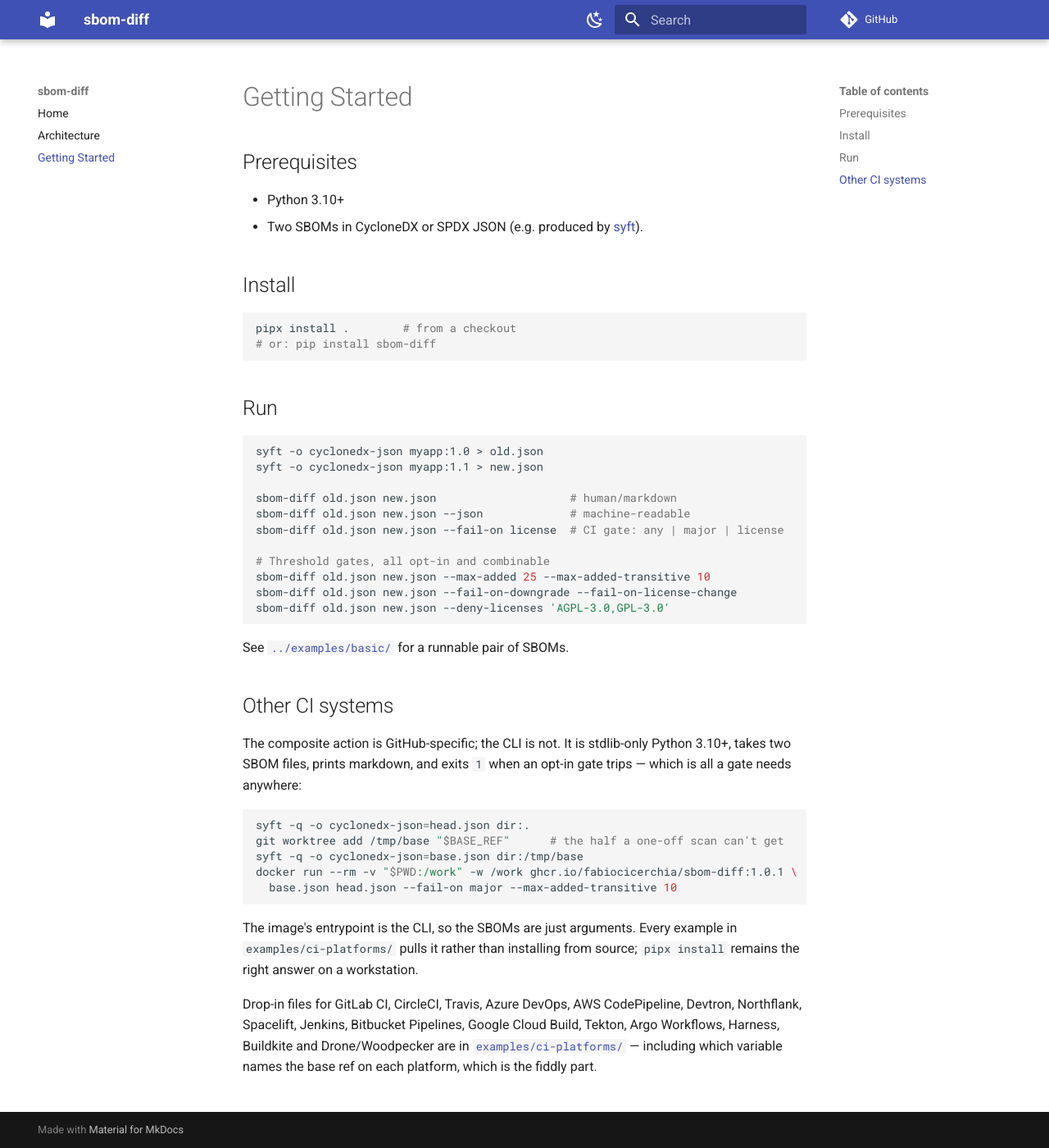
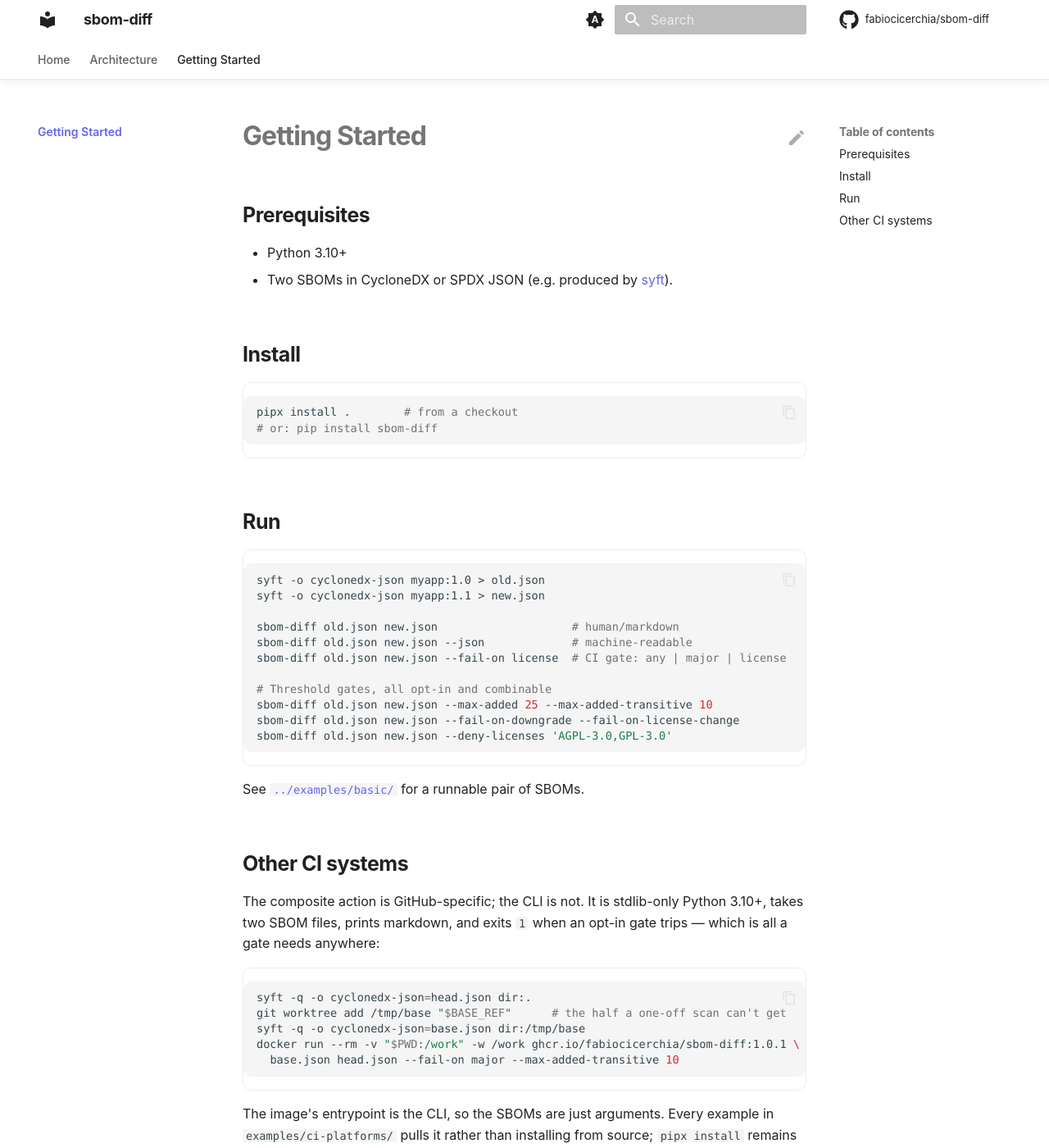
Before and after one commit to fabiocicerchia/sbom-diff, an MkDocs documentation site: the page built from docs/getting-started.md, in a window 1280 px wide and 1400 px high. Shown: the whole window at 82% size. Built offline with MkDocs 1.6.1 and Material for MkDocs 9.7.7, drawn with Linux system fonts in a browser that asks for light colours; comment, search, counter and statistics services are not loaded; some of the changed text lies outside the part shown.

Commit message:
feat(docs): build the docs site in Actions and drop Read the Docs
This repo's mkdocs.yml has never been rendered: Pages serves main/docs as
a folder, so the site is docs/index.html plus raw markdown, and the doc
pages come back as text/markdown rather than a rendered site.

docs.yml builds it with `mkdocs build --strict` on the pinned toolchain and
deploys the artifact to Pages. The splash is copied to the artifact root,
where the repo homepage and README badges already point, and the rendered
site publishes under /docs/ — so no existing URL breaks.

mkdocs.yml takes the shared Material template but keeps this repo's own nav.
docs/requirements.txt pins the toolchain, git-revision-date-localized
included: the config loads it and the strict build aborts without it.
check-yaml skips mkdocs.yml, whose Material tags safe_load cannot parse.

The strict build also found links the raw-markdown site was hiding:
../README.md was never a valid relative target (the README is not inside
docs/), and several links pointed at files outside the docs tree. Fixed
in: docs/getting-started.md.

Co-Authored-By: Claude Opus 5 (1M context) <noreply@anthropic.com>
Claude-Session: https://claude.ai/code/session_01F5By8zzZMak7tqZGraixSJ

```diff
--- a/.pre-commit-config.yaml
+++ b/.pre-commit-config.yaml
@@ -22,7 +22,7 @@ repos:
         # templates rather than YAML — the parser cannot read either as-is. The
         # exclude is path-relative so it catches chart/ and charts/<name>/ alike.
         args: [--allow-multiple-documents]
-        exclude: (^|/)templates/
+        exclude: (^|/)templates/|^mkdocs\.yml$
       - id: check-json
       - id: check-toml
       # Python only (types: [python]) — a no-op in a repo with no .py files, so
--- a/docs/getting-started.md
+++ b/docs/getting-started.md
@@ -52,5 +52,5 @@ source; `pipx install` remains the right answer on a workstation.
 Drop-in files for GitLab CI, CircleCI, Travis, Azure DevOps, AWS CodePipeline,
 Devtron, Northflank, Spacelift, Jenkins, Bitbucket Pipelines, Google Cloud
 Build, Tekton, Argo Workflows, Harness, Buildkite and Drone/Woodpecker are in
-[`examples/ci-platforms/`](../examples/ci-platforms/README.md) — including
+[`examples/ci-platforms/`](https://github.com/fabiocicerchia/sbom-diff/blob/main/examples/ci-platforms/README.md) — including
 which variable names the base ref on each platform, which is the fiddly part.
--- /dev/null
+++ b/docs/stylesheets/extra.css
@@ -0,0 +1,227 @@
+/*
+ * PROJECT_NAME — premium documentation theme for MkDocs Material.
+ * System typography, gradient accents, soft depth, icon-driven feature cards.
+ * Nothing here loads over the network: no CDN, no web font, no analytics.
+ *
+ * ── The one thing you change ──────────────────────────────────────────────
+ * The accent below. Pick the colour of the cluster the project belongs to so
+ * the docs, the landing page (docs/index.html) and the GitHub description read
+ * as one family — don't pick from taste. Set --accent and --accent-2 to match
+ * the pair you used in docs/index.html:
+ *
+ *   platform / Kubernetes    #38bdf8  #3b82f6   (blue)
+ *   security / supply chain  #fb923c  #ef4444   (orange-red)
+ *   CLI utilities            #22d3ee  #6366f1   (cyan-indigo)   ← default
+ *   GreenOps                 #34d399  #059669   (green)
+ */
+
+:root {
+  /* Keep --accent / --accent-2 identical to docs/index.html so the splash and
+     the docs site never drift. Roles below map them for legibility: indigo
+     carries chrome/links (contrast on white), cyan is the interactive accent;
+     the hero and buttons blend both. */
+  --accent: #22d3ee;
+  --accent-2: #6366f1;
+
+  --md-primary-fg-color: var(--accent-2);
+  --md-primary-fg-color--light: var(--accent-2);
+  --md-primary-fg-color--dark: var(--accent-2);
+  --md-accent-fg-color: var(--accent);
+
+  /* System stack — matches docs/index.html and needs no download. */
+  --md-text-font-family: -apple-system, BlinkMacSystemFont, "Segoe UI", Roboto,
+    Helvetica, Arial, sans-serif;
+  --md-code-font-family: ui-monospace, SFMono-Regular, "SF Mono", Menlo, Monaco,
+    Consolas, "Liberation Mono", monospace;
+}
+
+/* Keep the header/links legible on the custom primary in both schemes. */
+[data-md-color-primary="custom"] {
+  --md-primary-bg-color: #ffffff;
+  --md-typeset-a-color: var(--accent-2); /* indigo — readable on white */
+}
+[data-md-color-scheme="slate"] {
+  --md-typeset-a-color: var(--accent); /* cyan — readable on the dark ground */
+  --md-default-bg-color: #0b0f1a;
+  --md-default-bg-color--light: #0d1220;
+}
+[data-md-color-scheme="slate"] .md-header,
+[data-md-color-scheme="slate"] .md-tabs {
+  background-color: #0b0f1a;
+}
+
+/* === Header: translucent, blurred, hairline divider ====================== */
+
+.md-header {
+  background-color: var(--md-default-bg-color);
+  color: var(--md-default-fg-color);
+  box-shadow: none;
+  border-bottom: 1px solid var(--md-default-fg-color--lightest);
+  backdrop-filter: saturate(180%) blur(20px);
+  -webkit-backdrop-filter: saturate(180%) blur(20px);
+}
+.md-header[data-md-state="shadow"],
+.md-header--shadow {
+  box-shadow: 0 2px 12px rgba(0, 0, 0, 0.06);
+}
+.md-header__title {
+  font-weight: 700;
+  letter-spacing: -0.02em;
+}
+.md-tabs {
+  background-color: var(--md-default-bg-color);
+  color: var(--md-default-fg-color);
+  border-bottom: 1px solid var(--md-default-fg-color--lightest);
+}
+.md-tabs__link {
+  opacity: 0.72;
+  font-weight: 500;
+}
+.md-tabs__link:hover,
+.md-tabs__link--active {
+  opacity: 1;
+}
+
+/* === Typography ========================================================== */
+
+.md-typeset {
+  font-feature-settings: "kern", "liga";
+}
+.md-typeset h1 {
+  font-weight: 700;
+  letter-spacing: -0.03em;
+  line-height: 1.15;
+}
+.md-typeset h2 {
+  font-weight: 650;
+  letter-spacing: -0.02em;
+  margin-top: 2.4em;
+}
+.md-typeset h3 {
+  font-weight: 600;
+  letter-spacing: -0.01em;
+}
+
+/* Rounded, bordered code blocks — softer than the default flush edges. */
+.md-typeset pre > code,
+.md-typeset .highlight > pre {
+  border-radius: 10px;
+}
+.md-typeset .highlight {
+  border-radius: 10px;
+  border: 1px solid var(--md-default-fg-color--lightest);
+}
+
+/* Tables read as cards and scroll on narrow screens instead of clipping. */
+.md-typeset table:not([class]) {
+  border-radius: 10px;
+  border: 1px solid var(--md-default-fg-color--lightest);
+  overflow: hidden;
+  font-size: 0.78rem;
+}
+.md-typeset table:not([class]) th {
+  font-weight: 600;
+  text-transform: uppercase;
+  letter-spacing: 0.04em;
+  font-size: 0.68rem;
+}
+
+/* === Buttons ============================================================= */
+
+.md-typeset .md-button {
+  border-radius: 980px;
+  font-weight: 600;
+  padding: 0.5em 1.4em;
+  transition: transform 0.25s cubic-bezier(0.25, 0.1, 0.25, 1),
+    box-shadow 0.25s ease;
+}
+.md-typeset .md-button--primary {
+  background: linear-gradient(135deg, var(--accent), var(--accent-2));
+  border: none;
+  color: #fff;
+}
+.md-typeset .md-button:hover {
+  transform: translateY(-1px) scale(1.02);
+  box-shadow: 0 6px 24px rgba(99, 102, 241, 0.3);
+}
+
+/* === Home hero =========================================================== */
+/* Rendered from a <div class="hero"> block in docs/README.md. */
+
+.md-typeset .hero {
+  text-align: center;
+  padding: 3.5rem 1rem 1rem;
+}
+.md-typeset .hero h1 {
+  font-size: 3rem;
+  margin: 0 0 0.4rem;
+  background: linear-gradient(135deg, var(--accent), var(--accent-2));
+  -webkit-background-clip: text;
+  background-clip: text;
+  -webkit-text-fill-color: transparent;
+  color: transparent;
+}
+.md-typeset .hero .hero-tagline {
+  font-size: 1.3rem;
+  font-weight: 500;
+  color: var(--md-default-fg-color--light);
+  max-width: 42rem;
+  margin: 0 auto 1.6rem;
+  line-height: 1.4;
+}
+.md-typeset .hero .md-button + .md-button {
+  margin-left: 0.5rem;
+}
+
+/* === Feature cards ======================================================= */
+/* Material's `<div class="grid cards">` list syntax, given depth + hover. */
+
+.md-typeset .grid.cards > ul > li,
+.md-typeset .grid > .card {
+  border-radius: 16px;
+  border: 1px solid var(--md-default-fg-color--lightest);
+  padding: 1.4rem;
+  transition: transform 0.3s cubic-bezier(0.25, 0.1, 0.25, 1),
+    box-shadow 0.3s ease, border-color 0.3s ease;
+}
+.md-typeset .grid.cards > ul > li:hover,
+.md-typeset .grid > .card:hover {
+  transform: translateY(-3px);
+  border-color: color-mix(in srgb, var(--accent) 40%, transparent);
+  box-shadow: 0 10px 34px rgba(0, 0, 0, 0.08);
+}
+[data-md-color-scheme="slate"] .md-typeset .grid.cards > ul > li:hover {
+  box-shadow: 0 10px 34px rgba(0, 0, 0, 0.5);
+}
+.md-typeset .grid.cards > ul > li > hr {
+  margin: 0.8rem 0;
+}
+.md-typeset .grid.cards .twemoji,
+.md-typeset .grid.cards svg {
+  color: var(--accent);
+}
+
+/* === Sidebar / nav ======================================================= */
+
+.md-nav__title {
+  font-weight: 700;
+  letter-spacing: -0.01em;
+}
+.md-nav__link--active {
+  font-weight: 600;
+}
+
+/* === Footer ============================================================== */
+
+.md-footer-meta {
+  background-color: var(--md-default-bg-color);
+  border-top: 1px solid var(--md-default-fg-color--lightest);
+}
+.md-footer-meta .md-footer-copyright,
+.md-footer-meta .md-footer__link {
+  color: var(--md-default-fg-color--light);
+}
+
+html {
+  scroll-behavior: smooth;
+}
--- a/mkdocs.yml
+++ b/mkdocs.yml
@@ -1,25 +1,130 @@
+# sbom-diff docs — MkDocs Material, styled to feel like a product site
+# (premium hero, feature cards, nav tabs, dark/light, local search, edit links)
+# while staying on the portfolio's standard tooling. See docs/stylesheets/extra.css
+# for the look; the accent palette lives there and is the only thing you swap.
 site_name: sbom-diff
 site_description: Diff two SBOMs and explain dependency changes in plain language.
+site_url: https://fabiocicerchia.github.io/sbom-diff/docs/
 repo_url: https://github.com/fabiocicerchia/sbom-diff
+repo_name: fabiocicerchia/sbom-diff
+edit_uri: edit/main/docs/
+copyright: Copyright &copy; 2026 Fabio Cicerchia
 docs_dir: docs
+
+# docs/index.html is the standalone GitHub Pages splash, not a docs page. Keep
+# it out of the MkDocs render so the site home (README.md) maps to index.html
+# without a collision. GitHub Pages still serves the raw file; RTD serves this.
+exclude_docs: |
+  index.html
+  requirements.txt
 
 theme:
   name: material
+  # No web fonts: these docs avoid external requests (privacy, offline docs,
+  # reproducible RTD builds). A system font stack is set in extra.css instead.
+  font: false
+  language: en
   palette:
-    - scheme: default
+    # Follows the OS by default, with a manual toggle. `primary`/`accent: custom`
+    # hand the colours to extra.css so both schemes share one palette.
+    - media: "(prefers-color-scheme)"
+      primary: custom
+      accent: custom
+      toggle:
+        icon: material/brightness-auto
+        name: Switch to light mode
+    - media: "(prefers-color-scheme: light)"
+      scheme: default
+      primary: custom
+      accent: custom
       toggle:
         icon: material/weather-night
-        name: Dark mode
-    - scheme: slate
+        name: Switch to dark mode
+    - media: "(prefers-color-scheme: dark)"
+      scheme: slate
+      primary: custom
+      accent: custom
       toggle:
         icon: material/weather-sunny
-        name: Light mode
+        name: Switch to system preference
+  features:
+    - navigation.tabs
+    - navigation.tabs.sticky
+    - navigation.sections
+    - navigation.top
+    - navigation.tracking
+    - navigation.indexes
+    - toc.follow
+    - search.suggest
+    - search.highlight
+    - search.share
+    - content.code.copy
+    - content.code.annotate
+    - content.action.edit
+    - content.tooltips
+  icon:
+    repo: fontawesome/brands/github
+    edit: material/pencil
 
+extra_css:
+  - stylesheets/extra.css
+
+extra:
+  # `generator: false` drops the "Made with Material for MkDocs" line; keep it
+  # if you'd rather credit the theme.
+  generator: false
+  social:
+    - icon: fontawesome/brands/github
+      link: https://github.com/fabiocicerchia/sbom-diff
+
+# Only the search plugin ships with MkDocs itself, so RTD needs nothing beyond
+# docs/requirements.txt. Anything else (social cards, minify, git-revision-date)
+# is a pip add — wire it into requirements.txt too or the RTD build breaks.
+plugins:
+  - search
+  - git-revision-date-localized:
+      enable_creation_date: true
+      # RTD's clone can be shallow; fall back to the build date instead of
+      # failing when a file's history isn't present.
+      fallback_to_build_date: true
+      type: date
+  # Note: Material's `social` plugin is deliberately NOT enabled — it downloads
+  # a font from fonts.google.com at build time, which breaks this repo's
+  # no-external-requests / reproducible-build stance (and every RTD build that
+  # inherits this template). Add Open Graph images by hand if you want them.
+
+markdown_extensions:
+  - abbr
+  - admonition
+  - attr_list
+  - def_list
+  - footnotes
+  - md_in_html
+  - tables
+  - toc:
+      permalink: true
+  - pymdownx.details
+  - pymdownx.superfences
+  - pymdownx.highlight:
+      anchor_linenums: true
+      line_spans: __span
+      pygments_lang_class: true
+  - pymdownx.inlinehilite
+  - pymdownx.snippets:
+      # `.` is the repo root (where mkdocs runs), so docs/changelog.md can embed
+      # the root CHANGELOG.md with `--8<-- "CHANGELOG.md"`.
+      base_path: ["."]
+      check_paths: true
+  - pymdownx.tabbed:
+      alternate_style: true
+  - pymdownx.tasklist:
+      custom_checkbox: true
+  - pymdownx.emoji:
+      emoji_index: !!python/name:material.extensions.emoji.twemoji
+      emoji_generator: !!python/name:material.extensions.emoji.to_svg
+
+# Top-level entries become tabs (theme feature navigation.tabs).
 nav:
   - Home: README.md
   - Architecture: architecture.md
   - Getting Started: getting-started.md
-
-markdown_extensions:
-  - admonition
-  - pymdownx.superfences
```
Also changed, not shown: docs/requirements.txt (added, +10 -0 lines), 1 other file.
